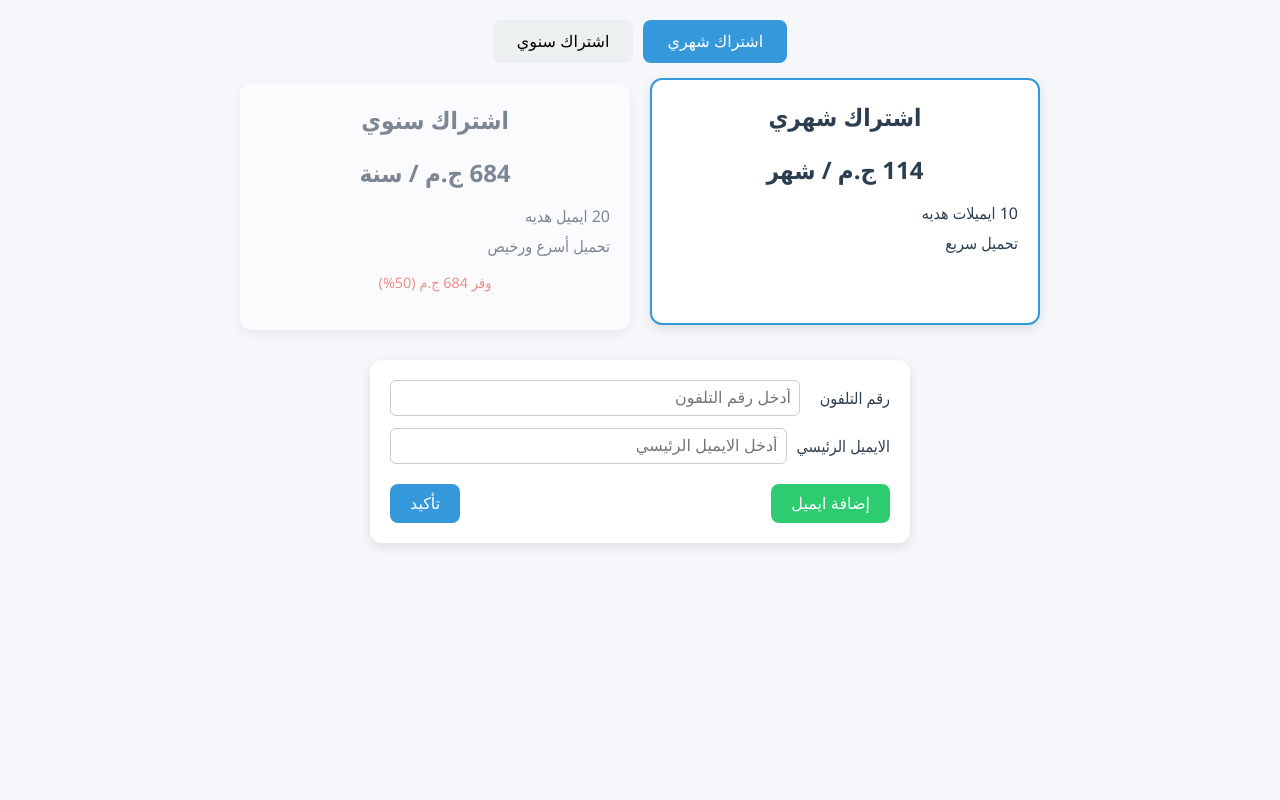
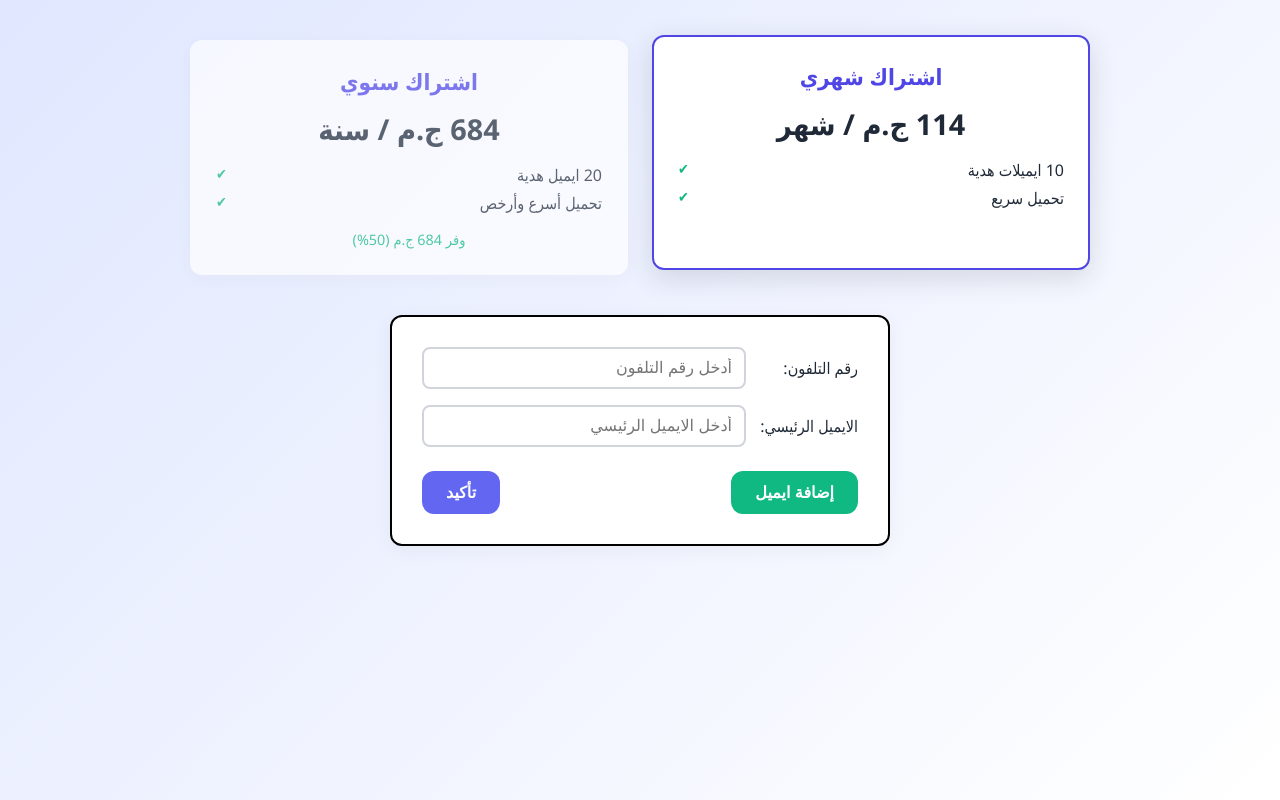
Before and after one commit to MohasibFriend/portal-subscribe, a plain HTML site: page index.html in a window 1280 px wide. Drawn offline with Linux system fonts and the light colour scheme.

Commit message:
index.html

```diff
--- a/index.html
+++ b/index.html
@@ -1,211 +1,307 @@
 <!DOCTYPE html>
 <html lang="ar" dir="rtl">
+
 <head>
-  <meta charset="UTF-8">
-  <meta name="viewport" content="width=device-width, initial-scale=1.0">
+  <meta charset="UTF-8" />
+  <meta name="viewport" content="width=device-width, initial-scale=1.0" />
   <title>صفحة الاشتراك</title>
   <style>
+    /* ==== Variables & Base ==== */
+    :root {
+      --color-bg-start: #E0E7FF;
+      --color-bg-end: #FFFFFF;
+      --color-primary: #4F46E5;
+      --color-secondary: #10B981;
+      --color-accent: #6366F1;
+      --color-light: #bcbcf1;
+      --color-dark: #1F2937;
+      --radius: 12px;
+      --transition: 0.3s ease;
+    }
+
+    * {
+      box-sizing: border-box;
+      margin: 0;
+      padding: 0;
+    }
+
     body {
-      margin: 0;
       font-family: 'Segoe UI', Tahoma, Geneva, Verdana, sans-serif;
-      background: #f5f7fa;
-      color: #2c3e50;
+      background: linear-gradient(135deg, var(--color-bg-start), var(--color-bg-end));
+      color: var(--color-dark);
       display: flex;
       flex-direction: column;
       align-items: center;
-      padding: 20px;
+      padding: 40px 20px;
+      min-height: 100vh;
     }
-    .toggle-buttons {
-      display: flex;
-      gap: 10px;
-      margin-bottom: 20px;
-    }
-    .toggle-buttons button {
-      padding: 12px 24px;
-      font-size: 1rem;
-      border: none;
-      border-radius: 8px;
-      cursor: pointer;
-      background: #ecf0f1;
-      transition: background 0.3s;
-    }
-    .toggle-buttons button.active {
-      background: #3498db;
-      color: white;
-    }
+
+    /* ==== Plan Cards ==== */
     .plans {
       display: grid;
-      grid-template-columns: repeat(auto-fit, minmax(250px, 1fr));
-      gap: 20px;
+      grid-template-columns: repeat(auto-fit, minmax(280px, 1fr));
+      gap: 24px;
       width: 100%;
-      max-width: 800px;
-      margin-bottom: 30px;
+      max-width: 900px;
+      margin-bottom: 40px;
     }
+
     .plan-card {
-      background: white;
-      border-radius: 12px;
-      box-shadow: 0 4px 12px rgba(0,0,0,0.1);
-      padding: 20px;
+      background: #FFF;
+      border-radius: var(--radius);
+      box-shadow: 0 4px 20px rgba(31, 41, 55, 0.05);
+      padding: 24px;
       text-align: center;
-      transition: transform 0.3s;
-      opacity: 0.6;
+      cursor: pointer;
+      transition: transform var(--transition),
+        box-shadow var(--transition),
+        opacity var(--transition),
+        border-color var(--transition);
+      opacity: 0.7;
+      border: 2px solid transparent;
     }
+
+    .plan-card:hover {
+      transform: translateY(-4px);
+      box-shadow: 0 6px 24px rgba(31, 41, 55, 0.1);
+      opacity: 1;
+    }
+
     .plan-card.active {
+      opacity: 1;
+      border-color: var(--color-primary);
       transform: translateY(-5px);
-      opacity: 1;
-      border: 2px solid #3498db;
+      box-shadow: 0 8px 28px rgba(31, 41, 55, 0.15);
     }
+
     .plan-card h2 {
-      margin-top: 0;
+      margin-bottom: 12px;
+      font-size: 1.4rem;
+      color: var(--color-primary);
     }
+
     .plan-card .price {
-      font-size: 1.5rem;
-      margin: 10px 0;
+      font-size: 1.8rem;
+      margin: 8px 0;
       font-weight: bold;
+      color: var(--color-dark);
     }
+
     .plan-card ul {
       list-style: none;
       padding: 0;
+      margin: 16px 0;
       text-align: right;
+      color: var(--color-dark);
     }
+
     .plan-card ul li {
-      margin: 8px 0;
+      margin: 6px 0;
+      position: relative;
+      padding-left: 20px;
     }
+
+    .plan-card ul li::before {
+      content: '✔';
+      position: absolute;
+      left: 0;
+      color: var(--color-secondary);
+      font-size: 0.9rem;
+      top: 0;
+    }
+
     .plan-card .savings {
-      margin-top: 12px;
       font-size: 0.9rem;
-      color: #e74c3c;
+      color: var(--color-secondary);
     }
+
+    /* ==== Form ==== */
     .form-container {
-      background: white;
-      border-radius: 12px;
-      box-shadow: 0 4px 12px rgba(0,0,0,0.1);
-      padding: 20px;
+      background: #FFF;
+      border-radius: var(--radius);
+      box-shadow: 0 4px 20px rgba(31, 41, 55, 0.05);
+      padding: 30px;
       width: 100%;
       max-width: 500px;
+      border: #000 solid 2px;
     }
+
     .input-group {
       display: flex;
       align-items: center;
-      margin-bottom: 12px;
-      gap: 10px;
+      margin-bottom: 16px;
+      gap: 12px;
     }
+
     .input-group label {
-      min-width: 80px;
+      min-width: 100px;
+      font-weight: 500;
+      color: var(--color-dark);
     }
+
     .input-group input {
       flex: 1;
-      padding: 8px;
-      border: 1px solid #ccc;
-      border-radius: 6px;
+      padding: 10px 12px;
+      border: 2px solid #D1D5DB;
+      border-radius: 8px;
       font-size: 1rem;
+      transition: border-color var(--transition);
     }
+
+    .input-group input:focus {
+      outline: none;
+      border-color: var(--color-primary);
+    }
+
     .input-group .remove-btn {
-      background: #e74c3c;
+      background: var(--color-secondary);
       border: none;
       border-radius: 6px;
       padding: 6px 10px;
       color: white;
       cursor: pointer;
+      transition: background var(--transition);
     }
+
+    .input-group .remove-btn:hover {
+      background: #059669;
+    }
+
     .form-actions {
       display: flex;
       justify-content: space-between;
       align-items: center;
-      margin-top: 20px;
+      margin-top: 24px;
     }
+
     .form-actions button {
-      padding: 10px 20px;
+      padding: 12px 24px;
       font-size: 1rem;
       border: none;
-      border-radius: 8px;
+      border-radius: var(--radius);
       cursor: pointer;
-      transition: background 0.3s;
+      transition: background var(--transition), transform var(--transition);
     }
+
     #addEmailBtn {
-      background: #2ecc71;
-      color: white;
+      background: var(--color-secondary);
+      color: #FFF;
+      font-weight: bold;
     }
+
     #addEmailBtn:disabled {
-      background: #bdc3c7;
+      background: #A3A3A3;
       cursor: not-allowed;
     }
-    #confirmBtn {
-      background: #3498db;
-      color: white;
+
+    #addEmailBtn:hover:not(:disabled) {
+      background: #059669;
+      transform: translateY(-2px);
+      font-weight: bold;
     }
 
-    /* Overlay common */
+    #confirmBtn {
+      background: var(--color-accent);
+      color: #FFF;
+      font-weight: bold;
+    }
+
+    #confirmBtn:hover {
+      background: #4F46E5;
+      transform: translateY(-2px);
+      font-weight: bold;
+    }
+
+    /* ==== Overlays & Spinner ==== */
     .overlay {
       display: none;
       position: fixed;
-      top: 0; left: 0;
-      width: 100%; height: 100%;
-      background: rgba(0, 0, 0, 0.5);
+      top: 0;
+      left: 0;
+      width: 100%;
+      height: 100%;
+      background: rgba(0, 0, 0, 0.4);
       align-items: center;
       justify-content: center;
       z-index: 1000;
     }
-    /* Spinner */
+
     .spinner {
-      width: 60px; height: 60px;
-      border: 6px solid #f3f3f3;
-      border-top: 6px solid #3498db;
+      width: 70px;
+      height: 70px;
+      border: 8px solid #F3F4F6;
+      border-top: 8px solid var(--color-accent);
       border-radius: 50%;
       animation: spin 1s linear infinite;
     }
+
     @keyframes spin {
-      to { transform: rotate(360deg); }
+      to {
+        transform: rotate(360deg);
       }
-    /* Message box */
+    }
+
     .message-box {
       background: white;
       border-radius: 12px;
-      padding: 20px;
+      padding: 60px;
       text-align: center;
-      box-shadow: 0 4px 12px rgba(0,0,0,0.1);
+      box-shadow: 0 4px 12px rgba(0, 0, 0, 0.1);
+      width: 40%;
+      max-width: 161px;
     }
+
     .message-box .icon {
       font-size: 3rem;
-      margin-bottom: 10px;
+      margin-bottom: 8px;
     }
-    .success-icon { color: #2ecc71; }
-    .error-icon   { color: #e74c3c; }
+
+    .success-icon {
+      color: var(--color-secondary);
+    }
+
+    .error-icon {
+      color: #DC2626;
+    }
+
     .message-box button {
-      margin-top: 15px;
+      margin-top: 16px;
       padding: 10px 20px;
       border: none;
-      border-radius: 8px;
+      border-radius: var(--radius);
       cursor: pointer;
-      background: #3498db;
-      color: white;
+      background: var(--color-primary);
+      color: #FFF;
       font-size: 1rem;
+      transition: background var(--transition);
+    }
+
+    .message-box button:hover {
+      background: #4338CA;
     }
   </style>
 </head>
+
 <body>
-  <div class="toggle-buttons">
-    <button id="monthlyBtn" class="active">اشتراك شهري</button>
-    <button id="yearlyBtn">اشتراك سنوي</button>
-  </div>
 
+  <!-- ==== خط الأسطّ صار هنا ==== -->
   <div class="plans">
     <div id="monthlyPlan" class="plan-card active">
       <h2>اشتراك شهري</h2>
       <p class="price" id="monthlyPrice">114 ج.م / شهر</p>
       <ul>
-        <li>10 ايميلات هديه</li>
+        <li>10 ايميلات هدية</li>
         <li>تحميل سريع</li>
       </ul>
-      <p class="savings" id="monthlySavings">&nbsp;</p>
+      <p class="savings">&nbsp;</p>
     </div>
 
     <div id="yearlyPlan" class="plan-card">
       <h2>اشتراك سنوي</h2>
       <p class="price" id="yearlyPrice">684 ج.م / سنة</p>
       <ul>
-        <li>20 ايميل هديه</li>
-        <li>تحميل أسرع ورخيص</li>
+        <li>20 ايميل هدية</li>
+        <li>تحميل أسرع وأرخص</li>
       </ul>
       <p class="savings" id="yearlySavings"></p>
     </div>
@@ -213,11 +309,11 @@
 
   <div class="form-container" id="formContainer">
     <div class="input-group">
-      <label for="phoneInput">رقم التلفون</label>
+      <label for="phoneInput">رقم التلفون:</label>
       <input type="text" id="phoneInput" placeholder="أدخل رقم التلفون">
     </div>
     <div class="input-group">
-      <label for="primaryEmailInput">الايميل الرئيسي</label>
+      <label for="primaryEmailInput">الايميل الرئيسي:</label>
       <input type="email" id="primaryEmailInput" placeholder="أدخل الايميل الرئيسي">
     </div>
     <div id="additionalEmails"></div>
@@ -235,83 +331,79 @@
     <div class="message-box">
       <div class="icon success-icon">✔️</div>
       <p>تمت العملية بنجاح</p>
-      <button id="successOkBtn">OK</button>
+      <button id="successOkBtn">حسناً</button>
     </div>
   </div>
   <div id="errorOverlay" class="overlay">
     <div class="message-box">
       <div class="icon error-icon">❌</div>
       <p>فشلت العملية</p>
-      <button id="errorOkBtn">OK</button>
+      <button id="errorOkBtn">حسناً</button>
     </div>
   </div>
 
   <script>
-    // أسعار الاشتراك
+    // ==== حساب الخصم ====
     const monthlyPrice = 114;
     const yearlyPrice = 684;
     const annualFull = monthlyPrice * 12;
-    const discountAmount = annualFull - yearlyPrice;
-    const discountPercent = Math.round((discountAmount / annualFull) * 100);
+    const discount = annualFull - yearlyPrice;
+    const percentDisc = Math.round((discount / annualFull) * 100);
     document.getElementById('yearlySavings').textContent =
-      `وفر ${discountAmount} ج.م (${discountPercent}%)`;
+      `وفر ${discount} ج.م (${percentDisc}%)`;
 
+    // ==== إعداد الخطط والإيميلات ====
     let currentPlan = 'monthly';
     const maxEmails = { monthly: 10, yearly: 20 };
 
-    const monthlyBtn = document.getElementById('monthlyBtn');
-    const yearlyBtn = document.getElementById('yearlyBtn');
     const monthlyCard = document.getElementById('monthlyPlan');
     const yearlyCard = document.getElementById('yearlyPlan');
     const addEmailBtn = document.getElementById('addEmailBtn');
-    const additionalContainer = document.getElementById('additionalEmails');
+    const extrasContainer = document.getElementById('additionalEmails');
     const confirmBtn = document.getElementById('confirmBtn');
 
     function selectPlan(plan) {
       currentPlan = plan;
-  // تقليم الإيميلات الإضافية إذا تجاوزت الحد
-  const extras = additionalContainer.querySelectorAll('.email-group');
-  const allowedExtras = maxEmails[plan] - 1; // نخصم واحد للإيميل الرئيسي
-  if (extras.length > allowedExtras) {
-    for (let i = extras.length - 1; i >= allowedExtras; i--) {
-      extras[i].remove();
+      // إزالة الإيميلات الزائدة
+      const groups = extrasContainer.querySelectorAll('.email-group');
+      const allowed = maxEmails[plan] - 1;
+      if (groups.length > allowed) {
+        for (let i = groups.length - 1; i >= allowed; i--) {
+          groups[i].remove();
         }
       }
-
-  // تحديث واجهة التبديل
-  monthlyBtn.classList.toggle('active', plan === 'monthly');
-  yearlyBtn.classList.toggle('active', plan === 'yearly');
+      // تحديث الكلاسات
       monthlyCard.classList.toggle('active', plan === 'monthly');
       yearlyCard.classList.toggle('active', plan === 'yearly');
-
       updateAddButton();
     }
 
-    monthlyBtn.addEventListener('click', () => selectPlan('monthly'));
-    yearlyBtn.addEventListener('click', () => selectPlan('yearly'));
+    // جعل الكارتين قابلتين للنقر
+    monthlyCard.addEventListener('click', () => selectPlan('monthly'));
+    yearlyCard.addEventListener('click', () => selectPlan('yearly'));
 
     function updateAddButton() {
-      const countExtra = additionalContainer.querySelectorAll('.email-group').length;
-      const currentCount = countExtra + 1; // 1 for primary
-      addEmailBtn.disabled = currentCount >= maxEmails[currentPlan];
+      const extrasCount = extrasContainer.querySelectorAll('.email-group').length;
+      addEmailBtn.disabled = (extrasCount + 1) >= maxEmails[currentPlan];
     }
 
     addEmailBtn.addEventListener('click', () => {
-      const group = document.createElement('div');
-      group.className = 'input-group email-group';
-      group.innerHTML = `
-        <label>ايميل اضافي</label>
+      const div = document.createElement('div');
+      div.className = 'input-group email-group';
+      div.innerHTML = `
+        <label>ايميل إضافي</label>
         <input type="email" placeholder="أدخل ايميل إضافي">
         <button class="remove-btn">-</button>
       `;
-      additionalContainer.appendChild(group);
-      group.querySelector('.remove-btn').addEventListener('click', () => {
-        group.remove();
+      extrasContainer.appendChild(div);
+      div.querySelector('.remove-btn').onclick = () => {
+        div.remove();
         updateAddButton();
-      });
+      };
       updateAddButton();
     });
 
+    // إرسال البيانات وإدارة الواجهات
     confirmBtn.addEventListener('click', async () => {
       const phone = document.getElementById('phoneInput').value.trim();
       const primaryEmail = document.getElementById('primaryEmailInput').value.trim();
@@ -319,56 +411,50 @@ confirmBtn.addEventListener('click', async () => {
         alert('يرجى ملء رقم التلفون والايميل الرئيسي');
         return;
       }
-
-  // إظهار الاسبينر
       spinnerOverlay.style.display = 'flex';
-
-  const payload = { phone, plan: currentPlan, emails: [primaryEmail] };
-
+      const emails = [
+        primaryEmail,
+        ...[...extrasContainer.querySelectorAll('input')]
+          .map(i => i.value.trim())
+          .filter(e => e)
+      ];
       try {
         const res = await fetch(
           'https://ul5i2a4nke.execute-api.us-east-1.amazonaws.com/prod/subscribe-extintion',
           {
             method: 'POST',
             headers: { 'Content-Type': 'application/json' },
-        body: JSON.stringify(payload)
+            body: JSON.stringify({ phone, plan: currentPlan, emails })
           }
         );
-    const envelope = await res.json();
-    const data = envelope.body ? JSON.parse(envelope.body) : envelope;
-
-    // إخفاء الاسبينر أول ما يردّ الرابط
+        const env = await res.json();
+        const data = env.body ? JSON.parse(env.body) : env;
         spinnerOverlay.style.display = 'none';
-
         if (data.url) {
           window.location.href = data.url;
         } else {
           alert('لم يتم استلام رابط الدفع');
         }
-
-  } catch (err) {
-    console.error(err);
-    // إخفاء الاسبينر في حالة الخطأ
+      } catch (e) {
+        console.error(e);
         spinnerOverlay.style.display = 'none';
         alert('خطأ في اتصال الخادم');
       }
     });
-    // معالجة نتائج الدفع عند تحميل الصفحة
+
+    // التعامل مع نتيجة الدفع
     const spinnerOverlay = document.getElementById('spinnerOverlay');
     const successOverlay = document.getElementById('successOverlay');
     const errorOverlay = document.getElementById('errorOverlay');
-    const formContainer   = document.getElementById('formContainer');
-    const toggleButtonsEl = document.querySelector('.toggle-buttons');
-    const plansContainer  = document.querySelector('.plans');
+    const plansEl = document.querySelector('.plans');
+    const formEl = document.getElementById('formContainer');
 
     window.addEventListener('DOMContentLoaded', () => {
       const params = new URLSearchParams(window.location.search);
       if (params.get('type') === 'ChargeResponse') {
-        toggleButtonsEl.style.display = 'none';
-        plansContainer.style.display   = 'none';
-        formContainer.style.display    = 'none';
-        spinnerOverlay.style.display   = 'flex';
-
+        plansEl.style.display = 'none';
+        formEl.style.display = 'none';
+        spinnerOverlay.style.display = 'flex';
         setTimeout(() => {
           spinnerOverlay.style.display = 'none';
           if (params.get('statusCode') === '200') {
@@ -376,19 +462,20 @@ confirmBtn.addEventListener('click', async () => {
           } else {
             errorOverlay.style.display = 'flex';
           }
-        }, 1000);
+        }, 800);
       }
     });
 
-    document.getElementById('successOkBtn').addEventListener('click', () => {
+    document.getElementById('successOkBtn').onclick = () => {
       window.location.href = 'https://invoicing.eta.gov.eg/documents';
-    });
-    document.getElementById('errorOkBtn').addEventListener('click', () => {
+    };
+    document.getElementById('errorOkBtn').onclick = () => {
       window.location.href = window.location.origin + window.location.pathname;
-    });
+    };
 
-    // تهيئة زر الإضافة
+    // تفعيل البداية
     updateAddButton();
   </script>
 </body>
+
 </html>
```
Lines whose indentation alone changed are shown as unchanged.
